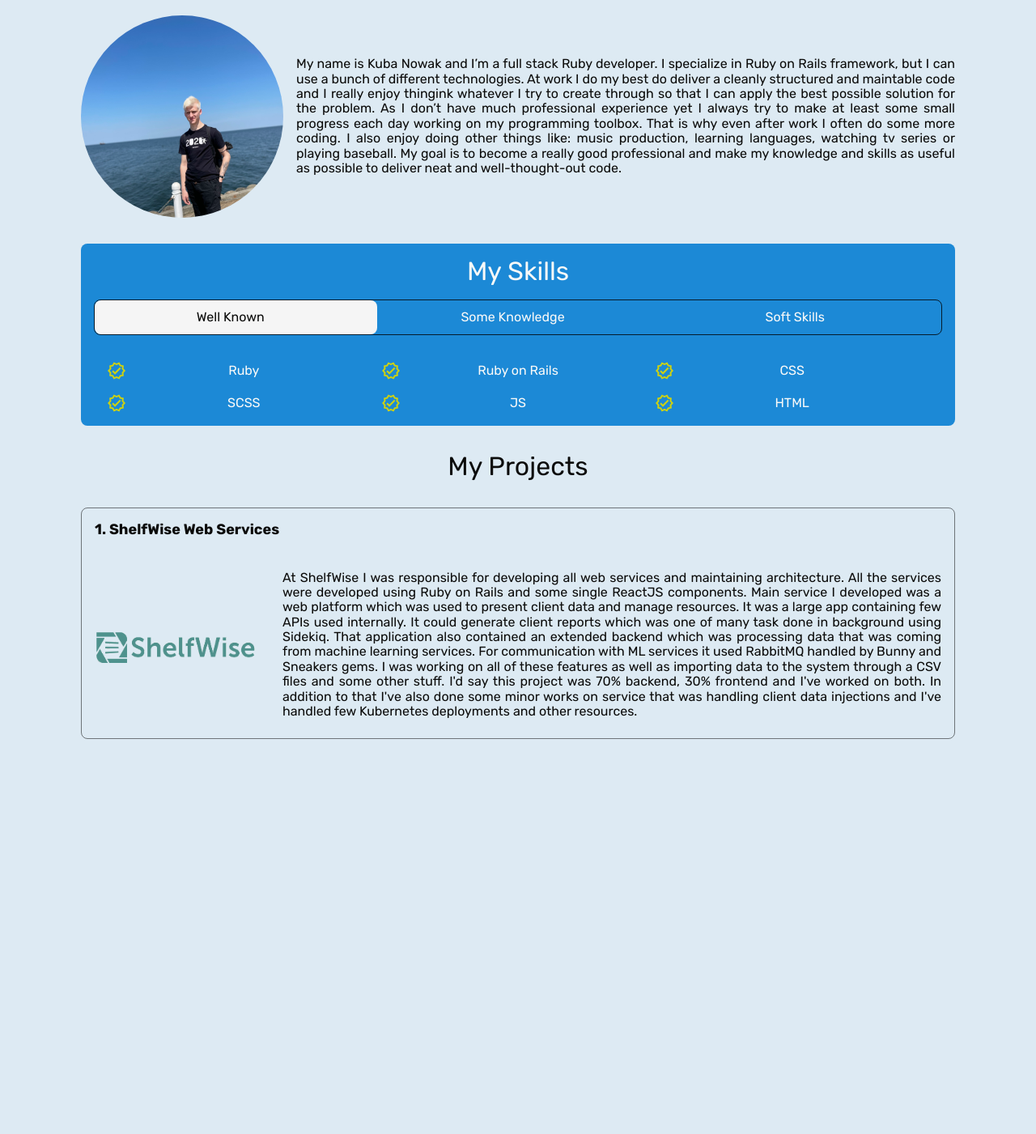
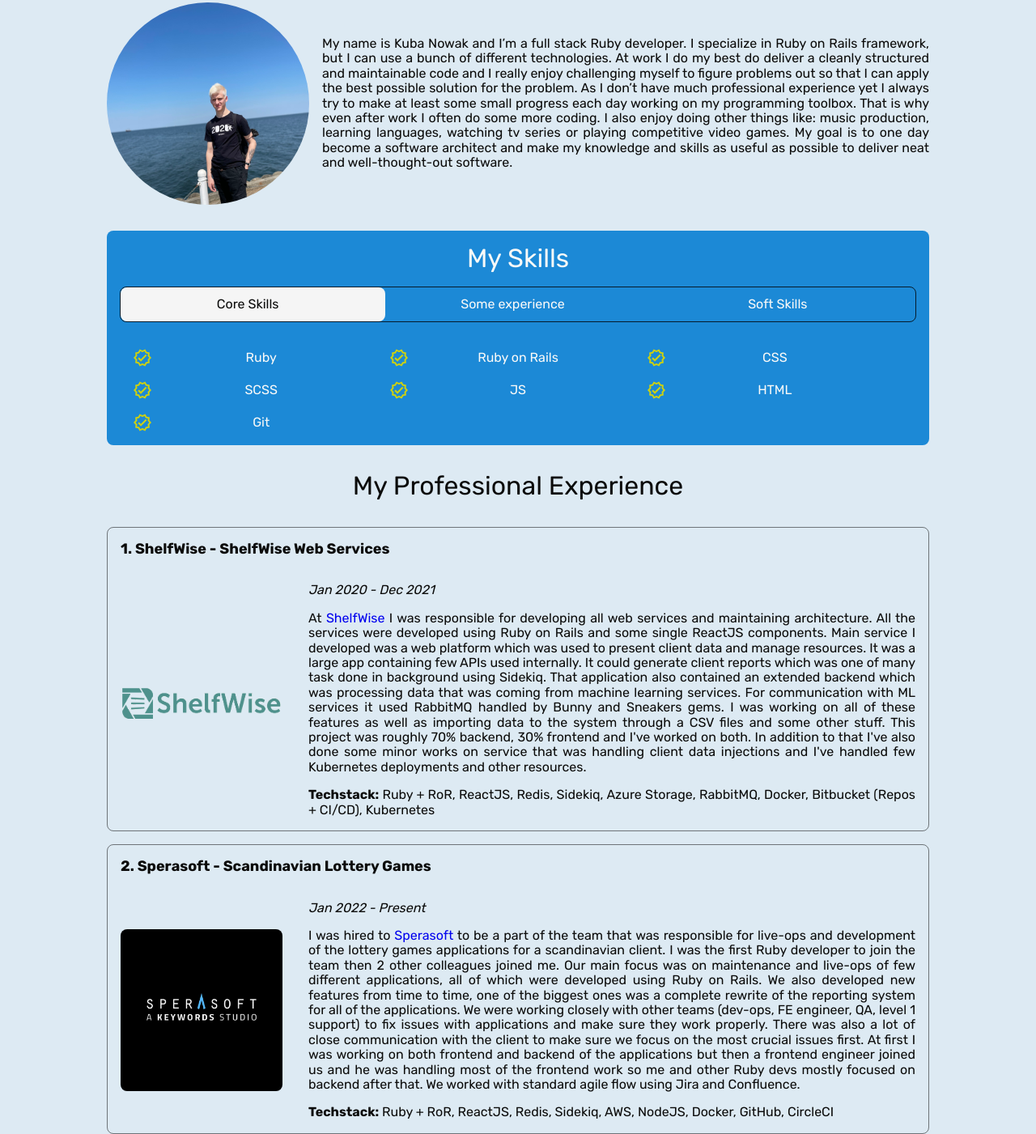
Before and after one commit to Thevel0per/Thevel0per.github.io, a website built with webpack: page src/pages/index.html in a window 1280 px wide. Shown: the part 50-1451 px from the top of the page at 81% size. Before the commit the page ends 979 px from the top, so only its background shows below. Built offline with nearby package versions, Linux system fonts and the light colour scheme.

Commit message:
Added Sperasoft project, altered styles for the main content, fixed typos and reworked texts

```diff
--- a/src/pages/index.html
+++ b/src/pages/index.html
@@ -12,7 +12,6 @@
       property="og:description"
       content="I'm a Ruby on Rails developer. Check out my portfolio!"
     />
-    <!-- full url with http(s) ie. https://maciejkorsan.github.io/my-repo/ -->
     <meta property="og:url" content="https://thevel0per.github.io/" />
     <!-- full url to the image with http(s) ie. https://maciejkorsan.github.io/my-repo/assets/img/fb.png. Facebook suggests at least 1200 x 630. -->
     <meta property="og:image" content="" />
@@ -42,15 +41,15 @@
           My name is Kuba Nowak and I’m a full stack Ruby developer. I
           specialize in Ruby on Rails framework, but I can use a bunch of
           different technologies. At work I do my best do deliver a cleanly
-          structured and maintable code and I really enjoy thingink whatever I
-          try to create through so that I can apply the best possible solution
+          structured and maintainable code and I really enjoy challenging myself to
+          figure problems out so that I can apply the best possible solution
           for the problem. As I don’t have much professional experience yet I
           always try to make at least some small progress each day working on my
           programming toolbox. That is why even after work I often do some more
           coding. I also enjoy doing other things like: music production,
-          learning languages, watching tv series or playing baseball. My goal is
-          to become a really good professional and make my knowledge and skills
-          as useful as possible to deliver neat and well-thought-out code.
+          learning languages, watching tv series or playing competitive video games.
+          My goal is to one day become a software architect and make my knowledge and skills
+          as useful as possible to deliver neat and well-thought-out software.
         </p>
       </section>
       <section class="skills">
@@ -63,7 +62,7 @@
               skills__tab-label--selected
             "
             for="well-known"
-            >Well Known<input
+            >Core Skills<input
               class="skills__tab-radio"
               type="radio"
               name="skills"
@@ -72,7 +71,7 @@
           <label
             class="skills__tab-label skills__tab-label--js"
             for="some-knowledge"
-            >Some Knowledge<input
+            >Some experience<input
               class="skills__tab-radio"
               type="radio"
               name="skills"
@@ -90,8 +89,8 @@
         </fieldset>
 
         <select class="skills__select skills__select--js">
-          <option value="well-known">Well Known</option>
-          <option value="some-knowledge">Some Knowledge</option>
+          <option value="well-known">Core Skills</option>
+          <option value="some-knowledge">Some experience</option>
           <option value="soft-skills">Soft Skills</option>
         </select>
         <ul class="skills__list skills__list--js" id="well-known-list--js">
@@ -143,6 +142,14 @@
             />
             <p class="skill__name">HTML</p>
           </li>
+          <li class="skill">
+            <img
+                    src="../assets/img/check-mark.svg"
+                    alt="yellow check mark inside of a star"
+                    class="skill__check"
+            />
+            <p class="skill__name">Git</p>
+          </li>
         </ul>
 
         <ul
@@ -155,7 +162,7 @@
               alt="yellow check mark inside of a star"
               class="skill__check"
             />
-            <p class="skill__name">RectJS</p>
+            <p class="skill__name">ReactJS</p>
           </li>
           <li class="skill">
             <img
@@ -191,11 +198,27 @@
           </li>
           <li class="skill">
             <img
-              src="../assets/img/check-mark.svg"
-              alt="yellow check mark inside of a star"
-              class="skill__check"
+                    src="../assets/img/check-mark.svg"
+                    alt="yellow check mark inside of a star"
+                    class="skill__check"
             />
-            <p class="skill__name">Git</p>
+            <p class="skill__name">AWS</p>
+          </li>
+          <li class="skill">
+            <img
+                    src="../assets/img/check-mark.svg"
+                    alt="yellow check mark inside of a star"
+                    class="skill__check"
+            />
+            <p class="skill__name">Docker</p>
+          </li>
+          <li class="skill">
+            <img
+                    src="../assets/img/check-mark.svg"
+                    alt="yellow check mark inside of a star"
+                    class="skill__check"
+            />
+            <p class="skill__name">CircleCI</p>
           </li>
         </ul>
 
@@ -254,7 +277,7 @@
         </ul>
       </section>
       <section class="projects">
-        <header class="projects__header">My Projects</header>
+        <header class="projects__header">My Professional Experience</header>
         <ul class="projects__list">
           <li class="project">
             <img
@@ -262,9 +285,14 @@
               alt="ShelfWise company logo"
               class="project__image"
             />
-            <p class="project__title">1. ShelfWise Web Services</p>
+            <p class="project__title">1. ShelfWise - ShelfWise Web Services</p>
             <p class="project__description">
-              At ShelfWise I was responsible for developing all web services and
+              <span class="project__timeframe">
+                <em>Jan 2020 - Dec 2021</em>
+              </span>
+
+              At <a href="https://get.form.com/shelfwise" target="_blank">ShelfWise</a>
+              I was responsible for developing all web services and
               maintaining architecture. All the services were developed using
               Ruby on Rails and some single ReactJS components. Main service I
               developed was a web platform which was used to present client data
@@ -275,11 +303,44 @@
               coming from machine learning services. For communication with ML
               services it used RabbitMQ handled by Bunny and Sneakers gems. I
               was working on all of these features as well as importing data to
-              the system through a CSV files and some other stuff. I'd say this
-              project was 70% backend, 30% frontend and I've worked on both. In
+              the system through a CSV files and some other stuff. This
+              project was roughly 70% backend, 30% frontend and I've worked on both. In
               addition to that I've also done some minor works on service that
               was handling client data injections and I've handled few
               Kubernetes deployments and other resources.
+
+              <span class="project__techstack">
+                <strong>Techstack:</strong> Ruby + RoR, ReactJS, Redis, Sidekiq, Azure Storage, RabbitMQ, Docker, Bitbucket (Repos + CI/CD), Kubernetes
+              </span>
+            </p>
+          </li>
+          <li class="project">
+            <img
+                    src="../assets/img/sperasoft-logo.png"
+                    alt="ShelfWise company logo"
+                    class="project__image"
+            />
+            <p class="project__title">2. Sperasoft - Scandinavian Lottery Games</p>
+            <p class="project__description">
+              <span class="project__timeframe">
+                <em>Jan 2022 - Present</em>
+              </span>
+
+              I was hired to <a href="https://sperasoft.com/" target="_blank">Sperasoft</a> to
+              be a part of the team that was responsible for live-ops and development of the
+              lottery games applications for a scandinavian client. I was the first Ruby developer
+              to join the team then 2 other colleagues joined me. Our main focus was on maintenance and live-ops of
+              few different applications, all of which were developed using Ruby on Rails. We also developed new features
+              from time to time, one of the biggest ones was a complete rewrite of the reporting system for all of
+              the applications. We were working closely with other teams (dev-ops, FE engineer, QA, level 1 support) to fix issues
+              with applications and make sure they work properly. There was also a lot of close communication with the client
+              to make sure we focus on the most crucial issues first. At first I was working on both frontend and backend of
+              the applications but then a frontend engineer joined us and he was handling most of the frontend work so me and
+              other Ruby devs mostly focused on backend after that. We worked with standard agile flow using Jira and Confluence.
+
+              <span class="project__techstack">
+                <strong>Techstack:</strong> Ruby + RoR, ReactJS, Redis, Sidekiq, AWS, NodeJS, Docker, GitHub, CircleCI
+              </span>
             </p>
           </li>
         </ul>
--- a/src/scss/main.scss
+++ b/src/scss/main.scss
@@ -13,15 +13,22 @@
   min-height: 100vh;
 }
 
+a {
+  text-decoration: none;
+}
+
 .portfolio {
   box-sizing: border-box;
   @media screen and (min-width: 769px) {
     width: 1080px;
   }
-  margin: 16px;
+  margin: 0 16px;
   gap: 32px;
   display: flex;
+  justify-content: center;
   flex-direction: column;
+  min-height: inherit;
+  padding: 0 32px;
 }
 
 .about {
@@ -212,6 +219,7 @@
     display: flex;
     flex-direction: column;
     align-items: center;
+    gap: 16px;
 
     // @media screen and (min-width: 768px) {
     //   display: grid;
@@ -261,6 +269,16 @@
     }
   }
 
+  &__techstack {
+    display: block;
+    margin-top: 16px;
+  }
+
+  &__timeframe {
+    display: block;
+    margin-bottom: 16px;
+  }
+
   @media screen and (min-width: 768px) {
     display: grid;
     grid-template-columns: 200px 1fr;
```
